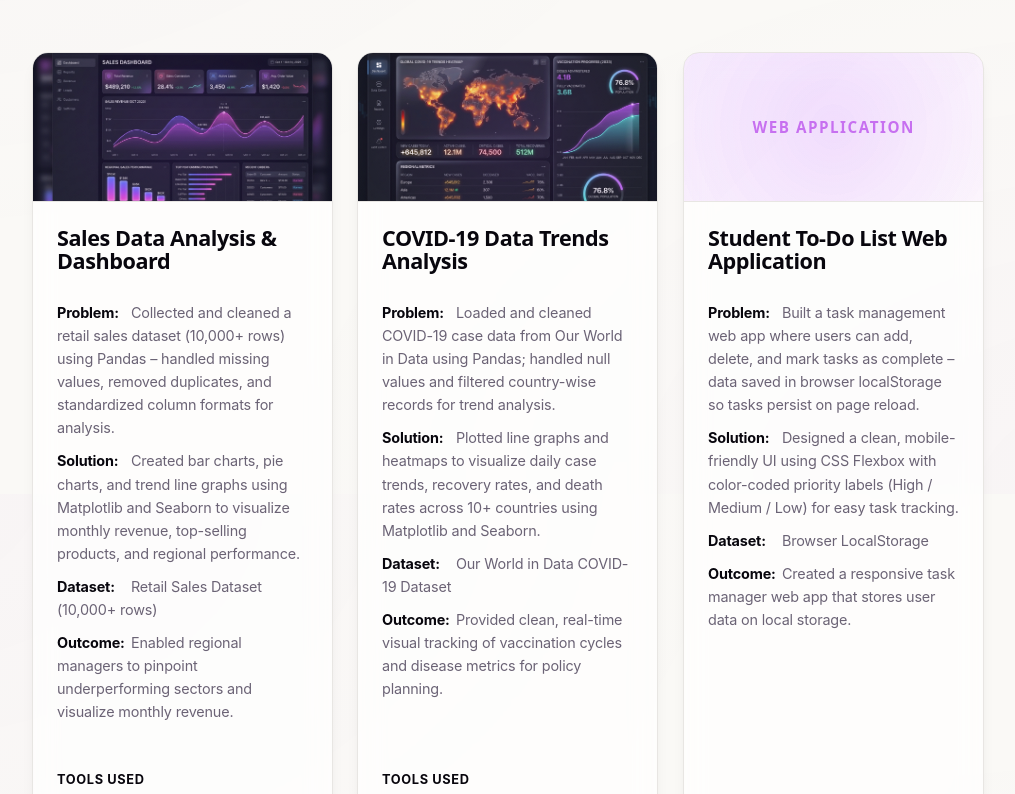
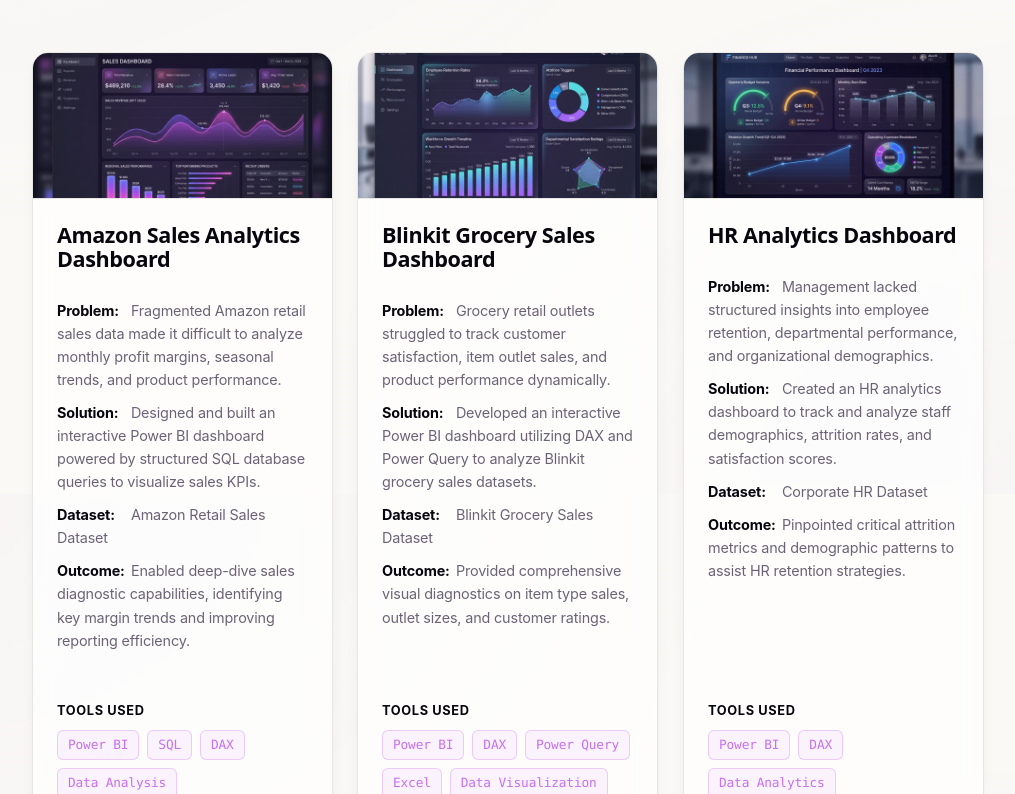
Before and after one commit to pahadibanda/rajat-portfolio, a React (Vite) app: page / in a window 1280 px wide. Shown: the part 3506-4300 px from the top of the page, without its empty margins (132-1147 px from the left). Built offline with nearby package versions, Linux system fonts and the light colour scheme.

Commit message:
Update portfolio projects and replace resume PDF

```diff
--- a/src/data/portfolioData.js
+++ b/src/data/portfolioData.js
@@ -40,8 +40,8 @@
     {
       institution: "Chandigarh University",
       location: "Mohali, India",
-      degree: "Bachelor of Engineering – Computer Science and Engineering",
-      score: "CGPA: 6.0",
+      degree: "Bachelor of Engineering (B.E.) – Computer Science and Engineering",
+      score: "CGPA: 6.08/10",
       period: "August 2022 – May 2026",
       status: "Graduated",
       coursework: [
@@ -97,39 +97,40 @@
   ],
   projects: [
     {
-      title: "Sales Data Analysis & Dashboard",
-      problem: "Collected and cleaned a retail sales dataset (10,000+ rows) using Pandas – handled missing values, removed duplicates, and standardized column formats for analysis.",
-      solution: "Created bar charts, pie charts, and trend line graphs using Matplotlib and Seaborn to visualize monthly revenue, top-selling products, and regional performance.",
-      dataset: "Retail Sales Dataset (10,000+ rows)",
-      outcome: "Enabled regional managers to pinpoint underperforming sectors and visualize monthly revenue.",
-      tech: ["Python", "Pandas", "Matplotlib", "Seaborn", "Excel", "Power BI"],
-      link: "https://github.com/",
-      liveLink: "https://github.com/",
-      category: "Data Analysis",
+      title: "Amazon Sales Analytics Dashboard",
+      problem: "Fragmented Amazon retail sales data made it difficult to analyze monthly profit margins, seasonal trends, and product performance.",
+      solution: "Designed and built an interactive Power BI dashboard powered by structured SQL database queries to visualize sales KPIs.",
+      dataset: "Amazon Retail Sales Dataset",
+      outcome: "Enabled deep-dive sales diagnostic capabilities, identifying key margin trends and improving reporting efficiency.",
+      tech: ["Power BI", "SQL", "DAX", "Data Analysis"],
+      link: "https://github.com/pahadibanda/Amazon-Sales-Analytics-Dashboard",
+      liveLink: "https://github.com/pahadibanda/Amazon-Sales-Analytics-Dashboard",
+      category: "Power BI",
       image: "/sales_dashboard.jpg"
     },
     {
-      title: "COVID-19 Data Trends Analysis",
-      problem: "Loaded and cleaned COVID-19 case data from Our World in Data using Pandas; handled null values and filtered country-wise records for trend analysis.",
-      solution: "Plotted line graphs and heatmaps to visualize daily case trends, recovery rates, and death rates across 10+ countries using Matplotlib and Seaborn.",
-      dataset: "Our World in Data COVID-19 Dataset",
-      outcome: "Provided clean, real-time visual tracking of vaccination cycles and disease metrics for policy planning.",
-      tech: ["Python", "Pandas", "Matplotlib", "Excel", "Data Visualization"],
-      link: "https://github.com/",
-      liveLink: "https://github.com/",
-      category: "Data Analysis",
-      image: "/covid_dashboard.jpg"
+      title: "Blinkit Grocery Sales Dashboard",
+      problem: "Grocery retail outlets struggled to track customer satisfaction, item outlet sales, and product performance dynamically.",
+      solution: "Developed an interactive Power BI dashboard utilizing DAX and Power Query to analyze Blinkit grocery sales datasets.",
+      dataset: "Blinkit Grocery Sales Dataset",
+      outcome: "Provided comprehensive visual diagnostics on item type sales, outlet sizes, and customer ratings.",
+      tech: ["Power BI", "DAX", "Power Query", "Excel", "Data Visualization"],
+      link: "https://github.com/pahadibanda/blinkit-grocery-sales-dashboard",
+      liveLink: "https://github.com/pahadibanda/blinkit-grocery-sales-dashboard",
+      category: "Power BI",
+      image: "/hr_dashboard.jpg"
     },
     {
-      title: "Student To-Do List Web Application",
-      problem: "Built a task management web app where users can add, delete, and mark tasks as complete – data saved in browser localStorage so tasks persist on page reload.",
-      solution: "Designed a clean, mobile-friendly UI using CSS Flexbox with color-coded priority labels (High / Medium / Low) for easy task tracking.",
-      dataset: "Browser LocalStorage",
-      outcome: "Created a responsive task manager web app that stores user data on local storage.",
-      tech: ["HTML", "CSS", "JavaScript"],
-      link: "https://github.com/",
-      liveLink: "https://github.com/",
-      category: "Web Application"
+      title: "HR Analytics Dashboard",
+      problem: "Management lacked structured insights into employee retention, departmental performance, and organizational demographics.",
+      solution: "Created an HR analytics dashboard to track and analyze staff demographics, attrition rates, and satisfaction scores.",
+      dataset: "Corporate HR Dataset",
+      outcome: "Pinpointed critical attrition metrics and demographic patterns to assist HR retention strategies.",
+      tech: ["Power BI", "DAX", "Data Analytics"],
+      link: "https://github.com/pahadibanda/HR-Analytics-Dashboard",
+      liveLink: "https://github.com/pahadibanda/HR-Analytics-Dashboard",
+      category: "Power BI",
+      image: "/finance_dashboard.jpg"
     }
   ]
 };
```
Also changed, not shown: 1 other file (tests, documents, lock files or other folders).
